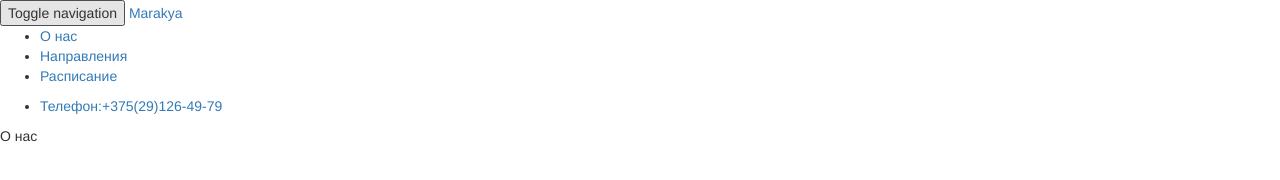
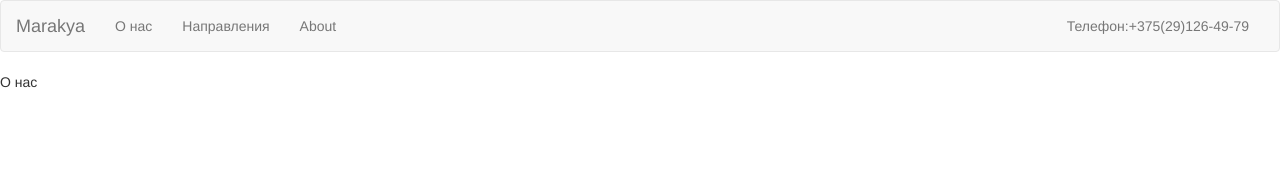
Before and after one commit to Raisky34/courses_angularJs, a website: page project/app/index.html in a window 1280 px wide. Drawn offline with nearby package versions, Linux system fonts and the light colour scheme; some packages are replaced by stand-ins of ours.

Commit message:
Fix bugs

```diff
--- a/project/app/index.html
+++ b/project/app/index.html
@@ -1,5 +1,5 @@
 <!DOCTYPE html>
-<html lang="en">
+<html lang="en" ng-app="marakuyaApp">
 <head>
     <meta charset="UTF-8">
     <title>Chat App</title>
@@ -13,27 +13,26 @@
     <!-- endbuild -->
 
 </head>
-<body ng-app="marakuyaApp">
-    <div class="header">
-        <nav className="navbar navbar-default" role="navigation">
-            <div className="container-fluid">
-                <div className="navbar-header">
-                    <button type="button" className="navbar-toggle" data-toggle="collapse" data-target="#bs-example-navbar-collapse-1">
-                        <span className="sr-only">Toggle navigation</span>
-                        <span className="icon-bar"></span>
-                        <span className="icon-bar"></span>
-                        <span className="icon-bar"></span>
+<body>
+    <div class="main">
+        <nav class="navbar navbar-default" role="navigation">
+            <div class="container-fluid">
+                <div class="navbar-header">
+                    <button type="button" class="navbar-toggle" data-toggle="collapse" data-target="#bs-example-navbar-collapse-1">
+                        <span class="sr-only">Toggle navigation</span>
+                        <span class="icon-bar"></span>
+                        <span class="icon-bar"></span>
+                        <span class="icon-bar"></span>
                     </button>
-                    <a className="navbar-brand" href="#">Marakya</a>
+                    <a class="navbar-brand" href="#">Marakya</a>
                 </div>
-
-                <div className="collapse navbar-collapse" id="bs-example-navbar-collapse-1">
-                    <ul className="nav navbar-nav">
-                        <li><a href="#main">О нас</a></li>
-                        <li><a href="#tranings">Направления</a></li>
-                        <li><a href="#sheduler">Расписание</a></li>
+                <div class="collapse navbar-collapse" id="bs-example-navbar-collapse-1">
+                    <ul class="nav navbar-nav">
+                        <li><a href="#!/main">О нас</a></li>
+                        <li><a href="#!/tranings">Направления</a></li>
+                        <li><a href="#!/sheduler">About</a></li>
                     </ul>
-                    <ul className="nav navbar-nav navbar-right">
+                    <ul class="nav navbar-nav navbar-right">
                         <li><a href="tel:+375(29)126-49-79">Телефон:+375(29)126-49-79</a></li>
                     </ul>
                 </div>
--- a/project/app/js/app.js
+++ b/project/app/js/app.js
@@ -1,6 +1,6 @@
 var app = angular.module('marakuyaApp', ['ngRoute']);
 
-app.config(function($routeProvider) {
+app.config(['$routeProvider', function($routeProvider) {
     $routeProvider
     .when("/main", {
         templateUrl : "views/main.html"
@@ -14,4 +14,4 @@ app.config(function($routeProvider) {
     .otherwise({
         redirectTo: '/main'
     });
-});
+}]);
```
